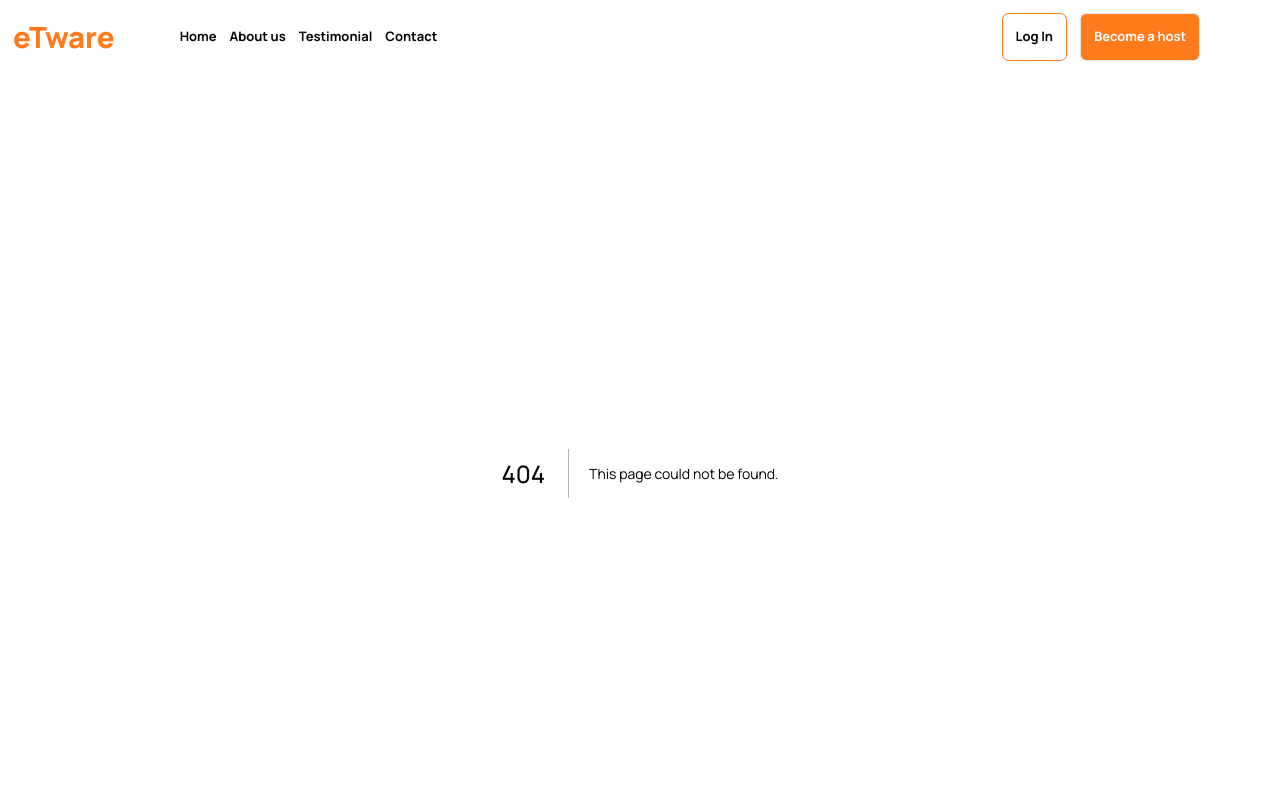
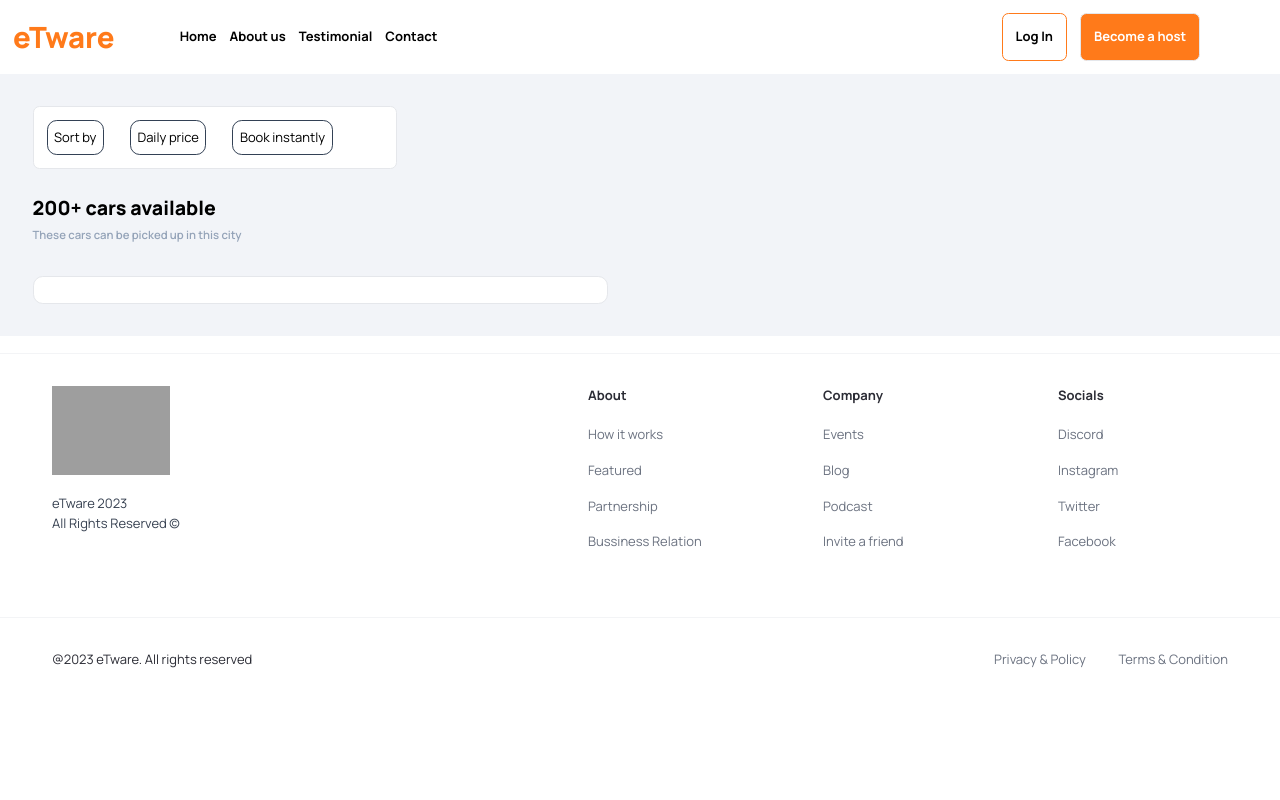
Before and after one commit to Valentin-Shyaka/car_showcase, a Next.js app: page /home in a window 1280 px wide. Before the commit this address had no page. Shown: the top 800 px of the page. Built offline with nearby package versions, Linux system fonts and the light colour scheme; grey boxes are pictures that could not be loaded.

Commit message:
404 page fix...

```diff
--- a/app/Landing/page.tsx
+++ /dev/null
@@ -1,11 +0,0 @@
-import React from 'react'
-
-const LandingPage = () => {
-  return (
-    <div className=' p-36 bg-[#f2f4f8]'>
-
-    </div>
-  )
-}
-
-export default LandingPage
--- /dev/null
+++ b/app/[...not-found]/page.tsx
@@ -0,0 +1,9 @@
+import { notFound } from "next/navigation";
+
+export default function NOtFound(){
+  return(
+    <div className="p-60 text-center font-extrabold bg-[#f2f4f8] ">
+        <p className="text-5xl text-slate-500"><span className="text-6xl mr-2 text-[#FF7A1A]">404</span> Page not found</p>
+    </div>
+  )
+}
--- /dev/null
+++ b/app/home/page.tsx
@@ -0,0 +1,41 @@
+import CarDetailsCard from '@/components/CarDetailsCard'
+import CustomButton from '@/components/CustomButton'
+import React from 'react'
+
+const LandingPage = () => {
+  const filters=[
+    {
+      name:'Sort by'
+    },
+    {
+      name:'Daily price'
+    },  {
+      name:'Book instantly'
+    },
+
+  ]
+  return (
+    <div className=' relative p-10 bg-[#f2f4f8]'>
+       <div className='p-4 bg-white flex w-[30%] border rounded-lg gap-8  top-0 '>
+          {filters.map(filter=>(
+            <button type='submit' className=" p-2 border border-slate-700 rounded-xl">{filter.name} </button>
+          ))}
+       </div>
+       <div className='mt-8'>
+        <h3 className='text-2xl font-extrabold'>200+ cars available</h3>
+        <p className='mt-2 text-sm text-slate-400 font-semibold'>These cars can be picked up in this city</p>
+        <div className='mt-10 flex gap-20'>
+          <div className='w-full'>
+            <CarDetailsCard/>
+          </div>
+          <div className='w-full'>
+
+          </div>
+
+        </div>
+       </div>
+    </div>
+  )
+}
+
+export default LandingPage
--- /dev/null
+++ b/components/CarDetailsCard.tsx
@@ -0,0 +1,9 @@
+import React from 'react'
+
+const CarDetailsCard = () => {
+  return (
+    <div className='p-4 rounded-xl border bg-white'></div>
+  )
+}
+
+export default CarDetailsCard
--- a/components/NavBar.tsx
+++ b/components/NavBar.tsx
@@ -3,21 +3,26 @@ import React from 'react'
 import CustomButton from './CustomButton'
 import Login from './Login'
 import { useState } from 'react'
+import Link from 'next/link'
 
 const NavBar = () => {
     const [isOpen, setIsOpen] = useState(false);
     const links=[
         {
-            name:'Home'
+            name:'Home',
+            href:'/home'
         },
         {
-            name:'About us'
+            name:'About us',
+            href:'/about'
         },
         {
-            name:'Testimonial'
+            name:'Testimonial',
+            href:'/testimonial'
         },
         {
-            name:'Contact'
+            name:'Contact',
+            href:'/contact'
         },
     ]
   return (
@@ -25,7 +30,9 @@ const NavBar = () => {
         <h3 className='text-[#FF7A1A] font-extrabold text-4xl '>eTware</h3>
         <div className='flex font-bold gap-4 ml-20 max-sm:hidden '>
         {links.map(link=>(
+            <Link href={`${link.href}`}>
             <p>{link.name}</p>
+            </Link>
         ))
 
         }
--- a/next.config.js
+++ b/next.config.js
@@ -7,6 +7,9 @@ const nextConfig = {
 
       ],
     },
+    experimental: {
+      appDir: true
+    }
   };
 
   module.exports = nextConfig;
--- a/package.json
+++ b/package.json
@@ -14,6 +14,7 @@
     "@headlessui/react": "^1.7.17",
     "@mui/material": "^5.14.10",
     "@mui/styled-engine-sc": "^5.14.10",
+    "@react-google-maps/api": "^2.19.2",
     "@types/node": "20.3.0",
     "@types/react": "18.2.11",
     "@types/react-dom": "18.2.4",
```
Also changed, not shown: 1 other file (tests, documents, lock files or other folders).
